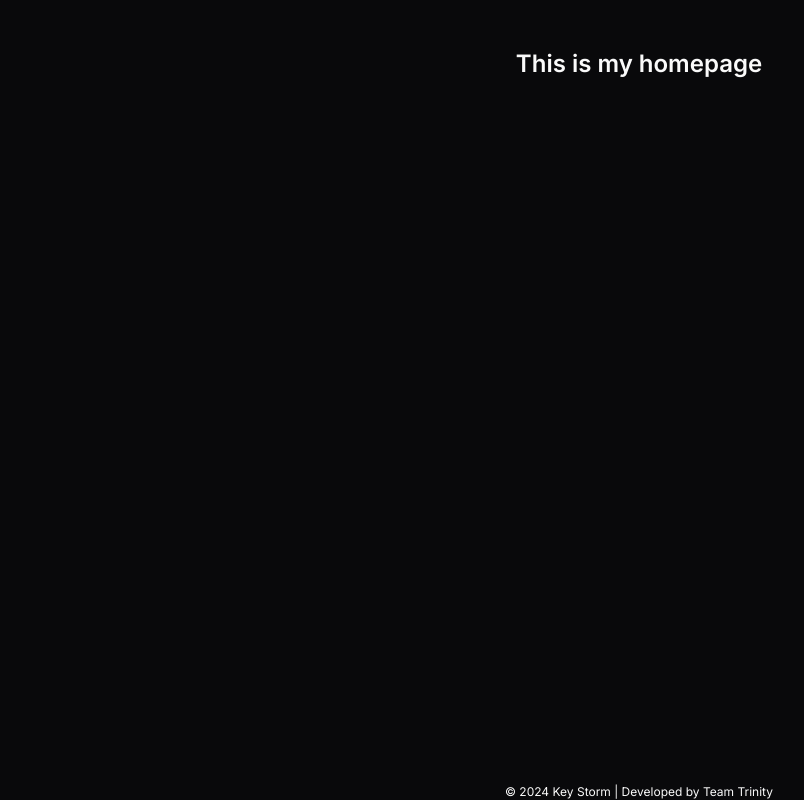
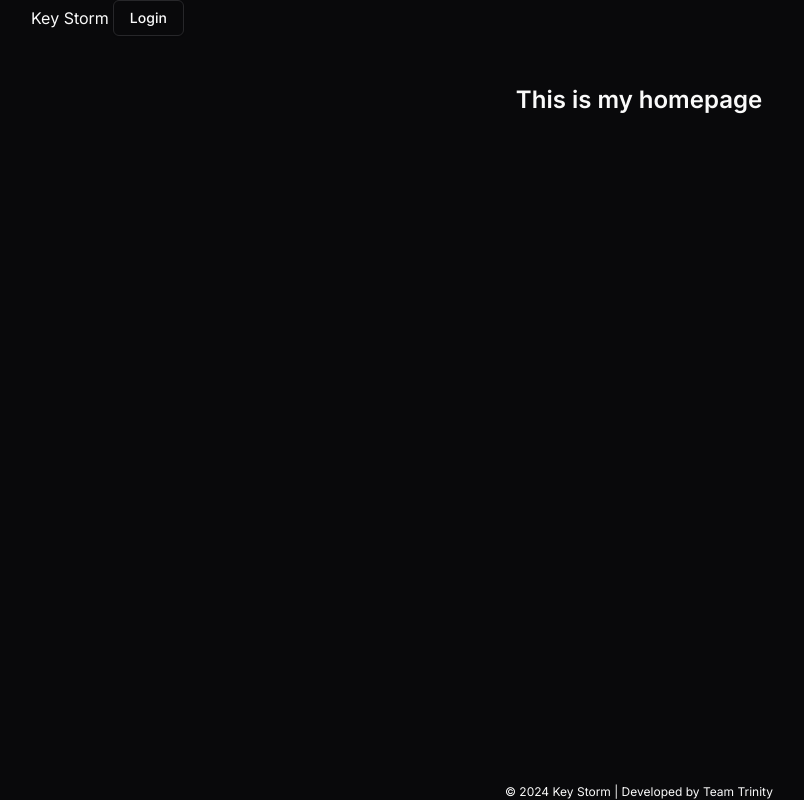
Before and after one commit to Team-Trinity/type-storm, a Next.js app: page / in a window 1280 px wide. Shown: the whole page, without its empty margins (1-805 px from the left). Built offline with nearby package versions, Linux system fonts and the light colour scheme.

Commit message:
navbar structer added

```diff
--- a/app/layout.tsx
+++ b/app/layout.tsx
@@ -4,6 +4,7 @@
 import Footer from "@/components/shared/Footer/Footer";
 import { cn } from "@/lib/utils";
 import { ThemeProvider } from "./_providers/themeProvider";
+import { NavBar } from "@/components/shared/Footer/NavBar";
 
 const inter = Inter({ subsets: ["latin"] });
 
@@ -31,6 +32,7 @@
                     enableSystem
                     disableTransitionOnChange
                 ></ThemeProvider>
+                <NavBar></NavBar>
                 <main className="flex-grow">{children}</main>
                 <Footer />
             </body>
--- /dev/null
+++ b/components/shared/Footer/NavBar.tsx
@@ -0,0 +1,33 @@
+"use client";
+
+import * as React from "react";
+import Link from "next/link";
+import {
+    NavigationMenu,
+    NavigationMenuItem,
+    NavigationMenuList
+} from "@/components/ui/navigation-menu";
+import { Button } from "@/components/ui/button";
+
+export function NavBar() {
+    return (
+        <div className="container mx-auto">
+            <NavigationMenu>
+                <NavigationMenuList className="flex justify-between">
+                    <NavigationMenuItem>
+                        <Link href="/" legacyBehavior passHref>
+                            Key Storm
+                        </Link>
+                    </NavigationMenuItem>
+                    <NavigationMenuItem>
+                        <Link href="/" legacyBehavior passHref>
+                            <Button variant="outline"><Link href="/login" legacyBehavior passHref>
+                           Login
+                        </Link></Button>
+                        </Link>
+                    </NavigationMenuItem>
+                </NavigationMenuList>
+            </NavigationMenu>
+        </div>
+    );
+}
--- /dev/null
+++ b/components/ui/navigation-menu.tsx
@@ -0,0 +1,128 @@
+import * as React from "react"
+import { ChevronDownIcon } from "@radix-ui/react-icons"
+import * as NavigationMenuPrimitive from "@radix-ui/react-navigation-menu"
+import { cva } from "class-variance-authority"
+
+import { cn } from "@/lib/utils"
+
+const NavigationMenu = React.forwardRef<
+  React.ElementRef<typeof NavigationMenuPrimitive.Root>,
+  React.ComponentPropsWithoutRef<typeof NavigationMenuPrimitive.Root>
+>(({ className, children, ...props }, ref) => (
+  <NavigationMenuPrimitive.Root
+    ref={ref}
+    className={cn(
+      "relative z-10 flex max-w-max flex-1 items-center justify-center",
+      className
+    )}
+    {...props}
+  >
+    {children}
+    <NavigationMenuViewport />
+  </NavigationMenuPrimitive.Root>
+))
+NavigationMenu.displayName = NavigationMenuPrimitive.Root.displayName
+
+const NavigationMenuList = React.forwardRef<
+  React.ElementRef<typeof NavigationMenuPrimitive.List>,
+  React.ComponentPropsWithoutRef<typeof NavigationMenuPrimitive.List>
+>(({ className, ...props }, ref) => (
+  <NavigationMenuPrimitive.List
+    ref={ref}
+    className={cn(
+      "group flex flex-1 list-none items-center justify-center space-x-1",
+      className
+    )}
+    {...props}
+  />
+))
+NavigationMenuList.displayName = NavigationMenuPrimitive.List.displayName
+
+const NavigationMenuItem = NavigationMenuPrimitive.Item
+
+const navigationMenuTriggerStyle = cva(
+  "group inline-flex h-9 w-max items-center justify-center rounded-md bg-background px-4 py-2 text-sm font-medium transition-colors hover:bg-accent hover:text-accent-foreground focus:bg-accent focus:text-accent-foreground focus:outline-none disabled:pointer-events-none disabled:opacity-50 data-[active]:bg-accent/50 data-[state=open]:bg-accent/50"
+)
+
+const NavigationMenuTrigger = React.forwardRef<
+  React.ElementRef<typeof NavigationMenuPrimitive.Trigger>,
+  React.ComponentPropsWithoutRef<typeof NavigationMenuPrimitive.Trigger>
+>(({ className, children, ...props }, ref) => (
+  <NavigationMenuPrimitive.Trigger
+    ref={ref}
+    className={cn(navigationMenuTriggerStyle(), "group", className)}
+    {...props}
+  >
+    {children}{" "}
+    <ChevronDownIcon
+      className="relative top-[1px] ml-1 h-3 w-3 transition duration-300 group-data-[state=open]:rotate-180"
+      aria-hidden="true"
+    />
+  </NavigationMenuPrimitive.Trigger>
+))
+NavigationMenuTrigger.displayName = NavigationMenuPrimitive.Trigger.displayName
+
+const NavigationMenuContent = React.forwardRef<
+  React.ElementRef<typeof NavigationMenuPrimitive.Content>,
+  React.ComponentPropsWithoutRef<typeof NavigationMenuPrimitive.Content>
+>(({ className, ...props }, ref) => (
+  <NavigationMenuPrimitive.Content
+    ref={ref}
+    className={cn(
+      "left-0 top-0 w-full data-[motion^=from-]:animate-in data-[motion^=to-]:animate-out data-[motion^=from-]:fade-in data-[motion^=to-]:fade-out data-[motion=from-end]:slide-in-from-right-52 data-[motion=from-start]:slide-in-from-left-52 data-[motion=to-end]:slide-out-to-right-52 data-[motion=to-start]:slide-out-to-left-52 md:absolute md:w-auto ",
+      className
+    )}
+    {...props}
+  />
+))
+NavigationMenuContent.displayName = NavigationMenuPrimitive.Content.displayName
+
+const NavigationMenuLink = NavigationMenuPrimitive.Link
+
+const NavigationMenuViewport = React.forwardRef<
+  React.ElementRef<typeof NavigationMenuPrimitive.Viewport>,
+  React.ComponentPropsWithoutRef<typeof NavigationMenuPrimitive.Viewport>
+>(({ className, ...props }, ref) => (
+  <div className={cn("absolute left-0 top-full flex justify-center")}>
+    <NavigationMenuPrimitive.Viewport
+      className={cn(
+        "origin-top-center relative mt-1.5 h-[var(--radix-navigation-menu-viewport-height)] w-full overflow-hidden rounded-md border bg-popover text-popover-foreground shadow data-[state=open]:animate-in data-[state=closed]:animate-out data-[state=closed]:zoom-out-95 data-[state=open]:zoom-in-90 md:w-[var(--radix-navigation-menu-viewport-width)]",
+        className
+      )}
+      ref={ref}
+      {...props}
+    />
+  </div>
+))
+NavigationMenuViewport.displayName =
+  NavigationMenuPrimitive.Viewport.displayName
+
+const NavigationMenuIndicator = React.forwardRef<
+  React.ElementRef<typeof NavigationMenuPrimitive.Indicator>,
+  React.ComponentPropsWithoutRef<typeof NavigationMenuPrimitive.Indicator>
+>(({ className, ...props }, ref) => (
+  <NavigationMenuPrimitive.Indicator
+    ref={ref}
+    className={cn(
+      "top-full z-[1] flex h-1.5 items-end justify-center overflow-hidden data-[state=visible]:animate-in data-[state=hidden]:animate-out data-[state=hidden]:fade-out data-[state=visible]:fade-in",
+      className
+    )}
+    {...props}
+  >
+    <div className="relative top-[60%] h-2 w-2 rotate-45 rounded-tl-sm bg-border shadow-md" />
+  </NavigationMenuPrimitive.Indicator>
+))
+NavigationMenuIndicator.displayName =
+  NavigationMenuPrimitive.Indicator.displayName
+
+export {
+  navigationMenuTriggerStyle,
+  NavigationMenu,
+  NavigationMenuList,
+  NavigationMenuItem,
+  NavigationMenuContent,
+  NavigationMenuTrigger,
+  NavigationMenuLink,
+  NavigationMenuIndicator,
+  NavigationMenuViewport,
+}
--- a/package.json
+++ b/package.json
@@ -11,6 +11,7 @@
   "dependencies": {
     "@radix-ui/react-dropdown-menu": "^2.0.6",
     "@radix-ui/react-icons": "^1.3.0",
+    "@radix-ui/react-navigation-menu": "^1.1.4",
     "@radix-ui/react-slot": "^1.0.2",
     "class-variance-authority": "^0.7.0",
     "clsx": "^2.1.0",
```
